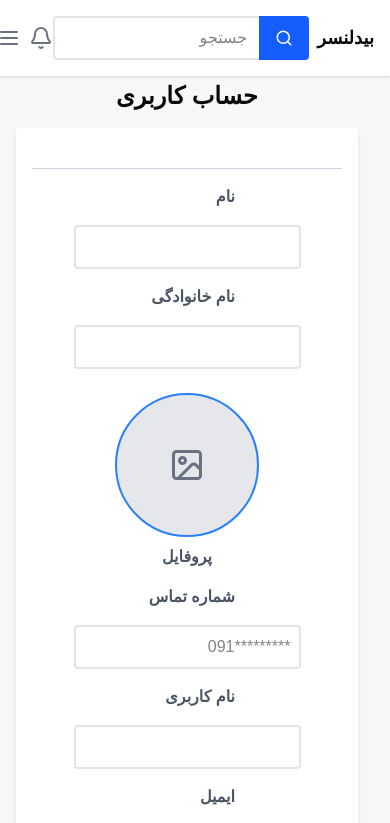
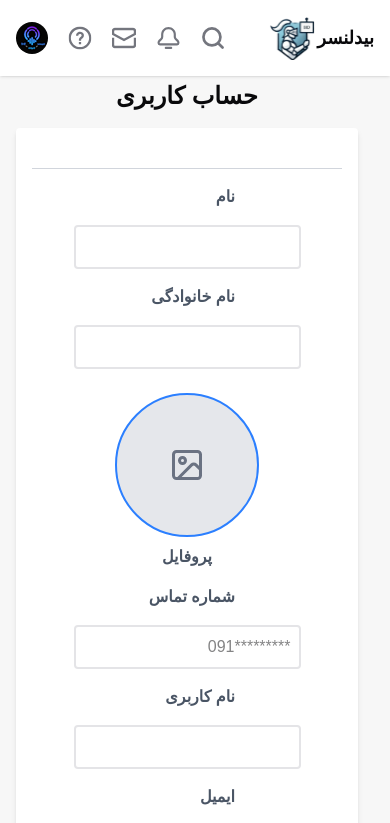
Before and after one commit to NiflheimDevs/FrontEnd, a React (Vite) app in the folder niflheim/: page /dashboard in a window 390 px wide. Shown: the top 823 px of the page. Built offline with nearby package versions, Linux system fonts and the light colour scheme.

Commit message:
feat(header): responsive header

```diff
--- a/niflheim/src/Components/DashboardComp/Header.tsx
+++ b/niflheim/src/Components/DashboardComp/Header.tsx
@@ -1,32 +1,128 @@
 import { Bell, Search, Menu } from "lucide-react";
 import LOGO from "@/assets/Dashboard/BIDLANCERLOGO.svg";
+import SearchIcon from "@/assets/Dashboard/Search.svg";
+import Mail from "@/assets/Dashboard/Mail.svg";
+import FAQ from "@/assets/Dashboard/FAQ.svg";
+import BELL from "@/assets/Dashboard/Bell.svg";
+import ProfileDefault from "@/assets/Dashboard/DefaultProfile.png";
+import React, { useState, useRef, useEffect } from "react";
+import { AnimatePresence, motion } from "framer-motion";
 
-export default function Header({ toggleSidebar }:any) {
+export default function Header({ toggleSidebar }) {
+  const modalRef = useRef<HTMLDivElement>(null);
+  const [isModalOpen, setIsModalOpen] = useState(false);
+
+  const openModal = () => setIsModalOpen(true);
+  const closeModal = () => setIsModalOpen(false);
+
+  useEffect(() => {
+    const handleClickOutside = (event) => {
+      if (modalRef.current && !modalRef.current.contains(event.target)) {
+        closeModal();
+      }
+    };
+
+    if (isModalOpen) {
+      document.addEventListener("mousedown", handleClickOutside);
+    }
+
+    return () => {
+      document.removeEventListener("mousedown", handleClickOutside);
+    };
+  }, [isModalOpen]);
   return (
+    <>
       <header
         className="shadow fixed top-0 left-0 right-0 z-50 bg-white p-4 flex justify-between items-center"
         style={{ transform: "rotate(0deg)" }}
       >
-      <div className="flex items-center gap-2">
+        <div className="flex w-fit h-fit items-center md:ml-20 sm:ml-20 ml-13">
           <label className="text-lg font-semibold">بیدلنسر</label>
           <img src={LOGO} alt="Logo" className="h-11 w-14" />
         </div>
-      <div className="relative flex items-center">
+
+        <div className="relative md:flex sm:flex hidden h-fit w-[60%] mr-6 items-center">
           <input
             type="text"
-          placeholder="جستجو"
-          className="pl-4 pr-15 border-2 py-2 rounded w-64 md:w-200 text-right"
+            placeholder="جست جو"
+            className="border-1 py-2 pr-14 mx-2 rounded w-[80%] border-blue-600 text-right"
           />
-        <button className="absolute right-0 top-0 bottom-0 bg-blue-600 hover:bg-blue-700 text-[#FFFFFF] px-4 rounded-r flex items-center">
+          <button className="absolute right-2 top-0 bottom-0 bg-blue-600 hover:backdrop-blur-sm hover:shadow-lg hover:shadow-blue-600/50 transition-all duration-300 text-[#FFFFFF] px-4 rounded-r flex items-center cursor-pointer">
             <Search size={18} />
           </button>
         </div>
-      <div className="flex items-center gap-2">
-        <Bell className="text-gray-500 cursor-pointer" />
-        <button onClick={toggleSidebar} className="md:hidden">
-          <Menu className="text-gray-500 cursor-pointer" />
+
+        <div className="flex w-fit h-fit items-center gap-5">
+          <button
+            className="w-fit h-fit md:hidden sm:hidden flex cursor-pointer hover:scale-115 hover:animate-shake"
+            onClick={openModal}
+          >
+            <object
+              data={SearchIcon}
+              type="image/svg+xml"
+              className="h-6 scale-95 pointer-events-none"
+            />
+          </button>
+
+          <button className="w-fit h-fit cursor-pointer hover:scale-110 hover:animate-shake">
+            <object
+              data={BELL}
+              type="image/svg+xml"
+              className="h-6 pointer-events-none"
+            />
+          </button>
+
+          <button className="w-fit h-fit cursor-pointer hover:scale-110 hover:animate-shake">
+            <object
+              data={Mail}
+              type="image/svg+xml"
+              className="h-6 pointer-events-none"
+            />
+          </button>
+
+          <button className="w-fit h-fit cursor-pointer hover:scale-110 hover:animate-shake">
+            <object
+              data={FAQ}
+              type="image/svg+xml"
+              className="h-6 pointer-events-none"
+            />
+          </button>
+
+          <button className="w-fit h-fit cursor-pointer">
+            <img
+              src={ProfileDefault}
+              className="rounded-full object-cover min-w-8 pointer-events-none"
+              alt="Profile"
+            />
           </button>
         </div>
       </header>
+      <AnimatePresence>
+        {isModalOpen && (
+          <motion.div
+            ref={modalRef}
+            className="fixed left-0 right-0 z-50 md:hidden sm:hidden flex justify-center bg-transparent items-center py-4 px-2"
+            style={{ top: "64px" }}
+            initial={{ y: -100, opacity: 0 }}
+            animate={{ y: 0, opacity: 1 }}
+            exit={{ y: -100, opacity: 0 }}
+            transition={{ duration: 0.3, ease: "easeInOut" }}
+          >
+
+            <div className="relative md:hidden sm:hidden flex h-fit w-full items-center justify-center">
+              <input
+                type="text"
+                placeholder="جست جو"
+                className="border-1 py-2 pr-13 mx-2 rounded w-full bg-white border-blue-600 text-right"
+              />
+              <button className="absolute right-2 top-0 bottom-0 bg-blue-600 hover:backdrop-blur-sm hover:shadow-lg hover:shadow-blue-600/50 transition-all duration-300 text-[#FFFFFF] px-4 rounded-r flex items-center cursor-pointer"
+                onClick={closeModal}>
+                <Search size={18} />
+              </button>
+            </div>
+          </motion.div>
+        )}
+      </AnimatePresence>
+    </>
   );
 }
--- a/niflheim/src/pages/Dashboard.tsx
+++ b/niflheim/src/pages/Dashboard.tsx
@@ -2,6 +2,7 @@ import { useState } from "react";
 import Sidebar from "../Components/DashboardComp/Sidebar";
 import Header from "../Components/DashboardComp/Header";
 import ProfileForm from "../Components/DashboardComp/ProfileForm";
+import React from "react";
 
 export default function Dashboard() {
   const [isSidebarOpen, setIsSidebarOpen] = useState(false);
```
Lines whose indentation alone changed are shown as unchanged.
